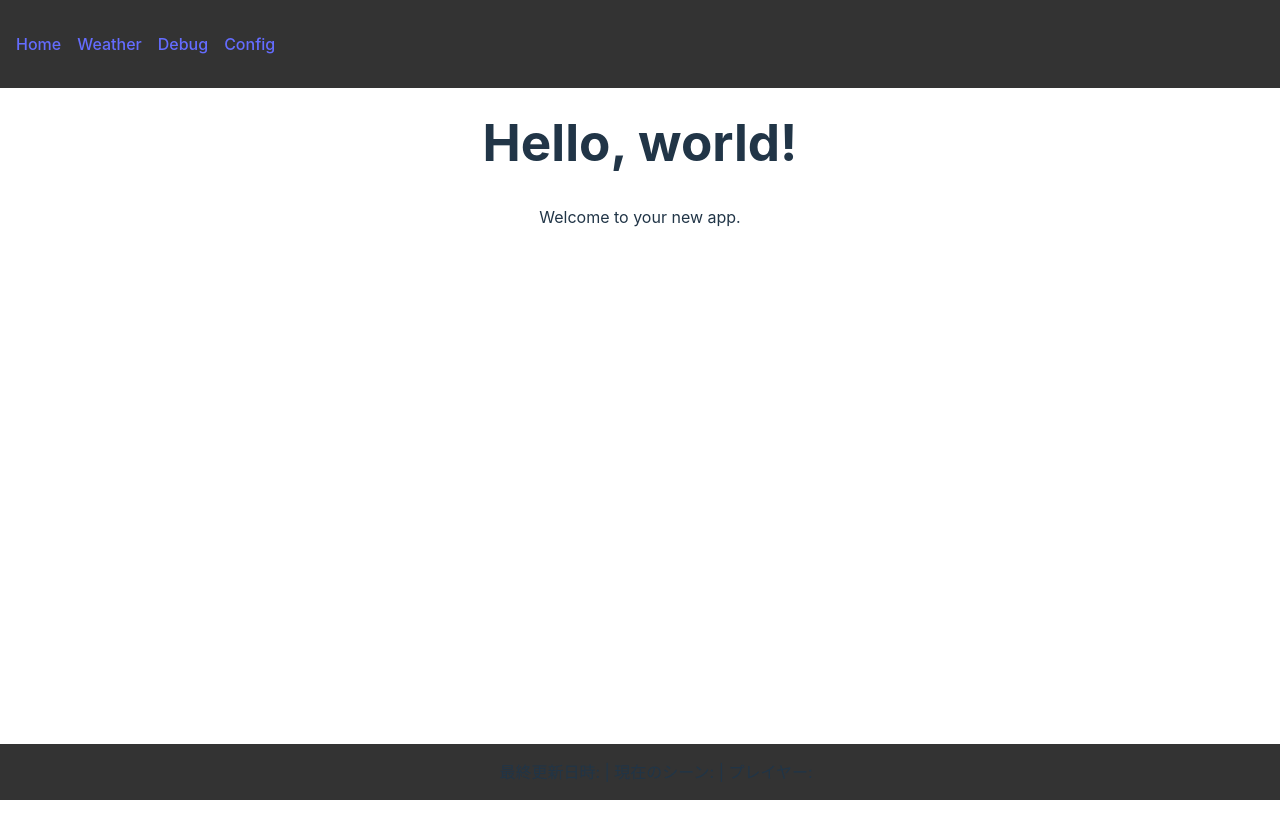
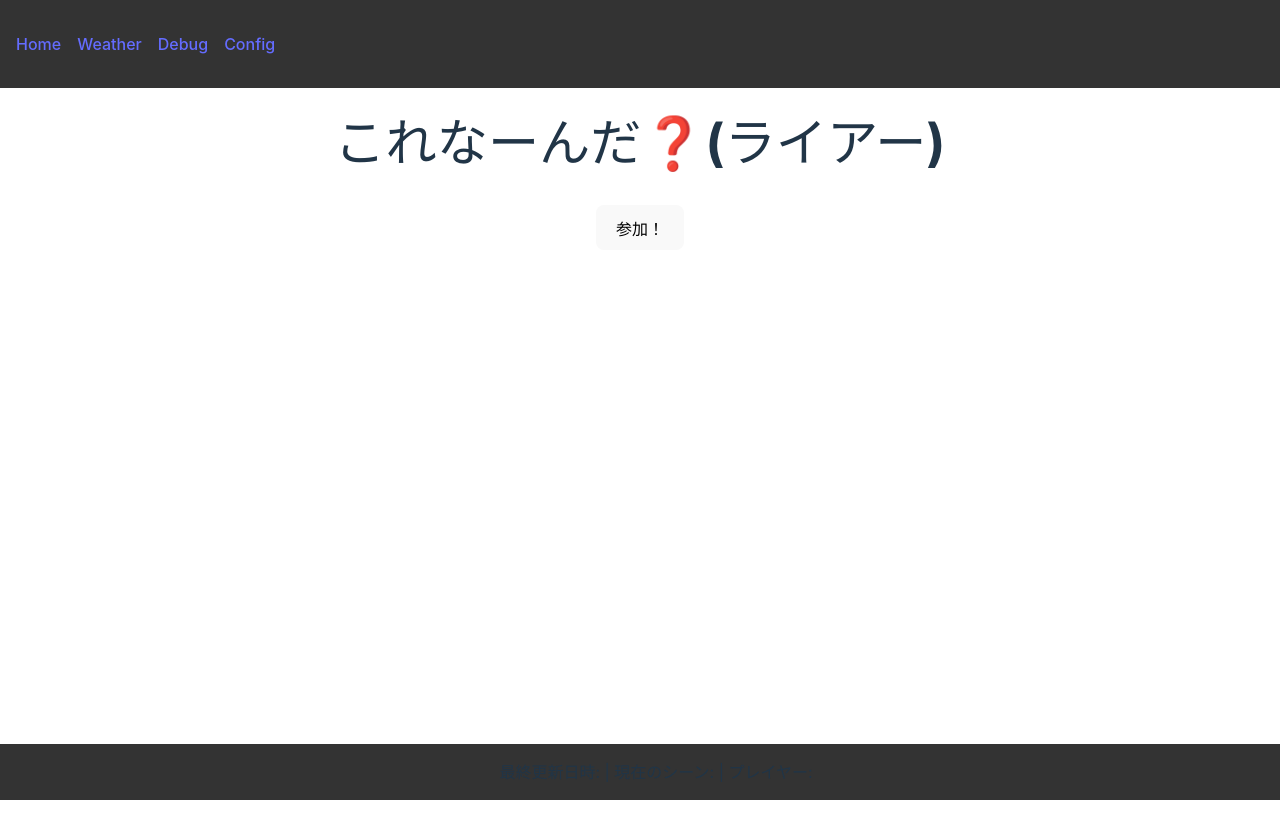
Before and after one commit to Freeesia/korenan, a React (Vite) app in the folder korenan.react.client/: page / in a window 1280 px wide. Shown: the top 838 px of the page. Built offline with nearby package versions, Linux system fonts and the light colour scheme; no server answers.

Commit message:
ホームページのタイトルを変更し、参加ボタンを追加してルーティングを設定

```diff
--- a/korenan.react.client/src/pages/Home.tsx
+++ b/korenan.react.client/src/pages/Home.tsx
@@ -1,9 +1,12 @@
+import { useNavigate } from "react-router-dom";
 
 function Home() {
+  const navigate = useNavigate();
+
   return (
     <div>
-      <h1>Hello, world!</h1>
-      <p>Welcome to your new app.</p>
+      <h1>これなーんだ❓(ライアー)</h1>
+      <button onClick={() => navigate("/regist")}>参加！</button>
     </div>
   );
 }
```
